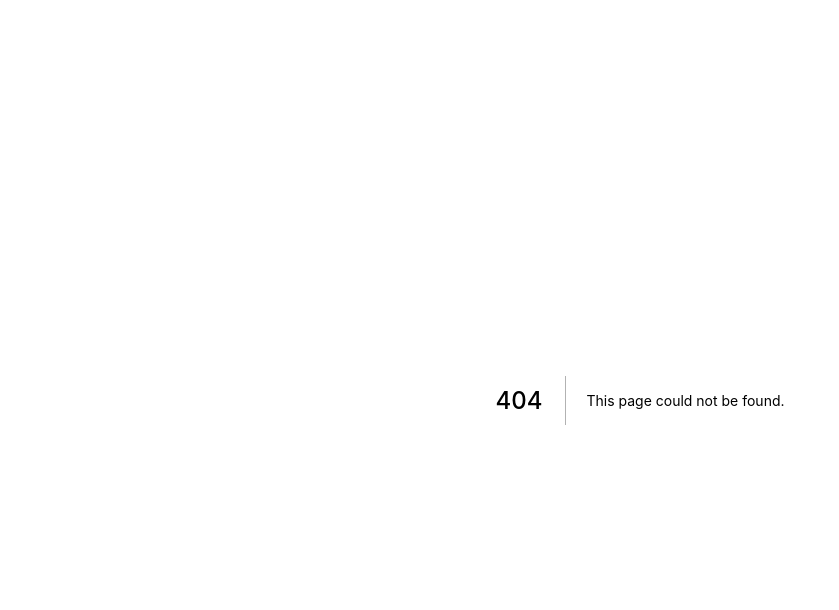
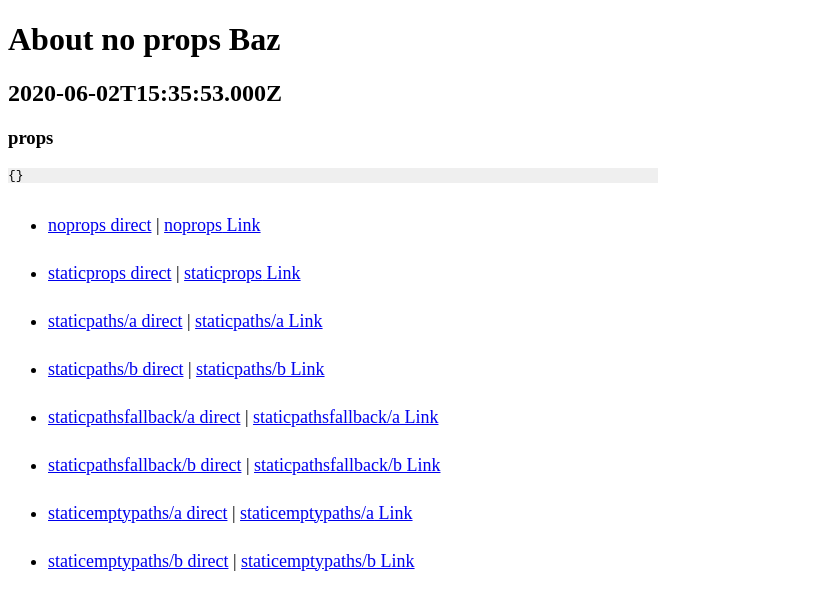
Before and after one commit to jeantil/next-bugs, a Next.js app: page /noprops in a window 1280 px wide. Before the commit this address had no page. Shown: the top 610 px of the page, without its empty margins (0-839 px from the left). Built offline with nearby package versions, Linux system fonts and the light colour scheme.

Commit message:
adds variants of all valid static paths combinations

```diff
--- a/pages/index.jsx
+++ b/pages/index.jsx
@@ -1,18 +1,38 @@
 import React from "react";
-import { HREF } from "./bar";
-import { BAZ_HREF } from "./baz";
+import Link from "next/link";
+
+export const Nav = () => {
+  const cases = [
+    "noprops",
+    "staticprops",
+    "staticpaths/a",
+    "staticpaths/b",
+    "staticpathsfallback/a",
+    "staticpathsfallback/b",
+    "staticemptypaths/a",
+    "staticemptypaths/b",
+  ];
+  return (
+    <ul style={{ "font-size": "18px", "line-height": "48px" }}>
+      {cases.map((c, idx) => {
+        return (
+          <li key={`${c}-${idx}`}>
+            <a href={`/${c}`}>{c} direct</a> |{" "}
+            <Link href={`/${c}`}>
+              <a href={`/${c}`}>{c} Link</a>
+            </Link>
+          </li>
+        );
+      })}
+    </ul>
+  );
+};
 
 const IndexPage = (ctx) => {
-  console.log(ctx);
-  if (typeof window === "undefined") {
-    const lang = ctx.req ? "req" : "no req";
-    console.log("lang from accept", lang);
-  } else {
-    console.log("in the browser there is no accept");
-  }
   return (
     <>
-      {HREF} {BAZ_HREF}
+      <h1>SSG variants</h1>
+      <Nav />
     </>
   );
 };
--- /dev/null
+++ b/pages/noprops/index.jsx
@@ -0,0 +1,18 @@
+import React from "react";
+import { Nav } from "..";
+
+const BazPage = (props) => (
+  <>
+    <h1>About no props Baz</h1>
+    <h2>{new Date().toISOString()}</h2>
+    <h3>props</h3>
+    <div>
+      <pre style={{ "background-color": "#efefef", "max-width": "650px" }}>
+        <code>{JSON.stringify(props, null, 2)}</code>
+      </pre>
+    </div>
+    <Nav />
+  </>
+);
+
+export default BazPage;
```
Also changed, not shown: pages/bar.jsx (deleted, +0 -7 lines), pages/baz.jsx (deleted, +0 -22 lines), pages/staticemptypaths/[path].jsx (added, +30 -0 lines), pages/staticpaths/[path].jsx (added, +30 -0 lines), pages/staticpathsfallback/[path].jsx (added, +30 -0 lines), pages/staticprops/index.jsx (added, +26 -0 lines).
